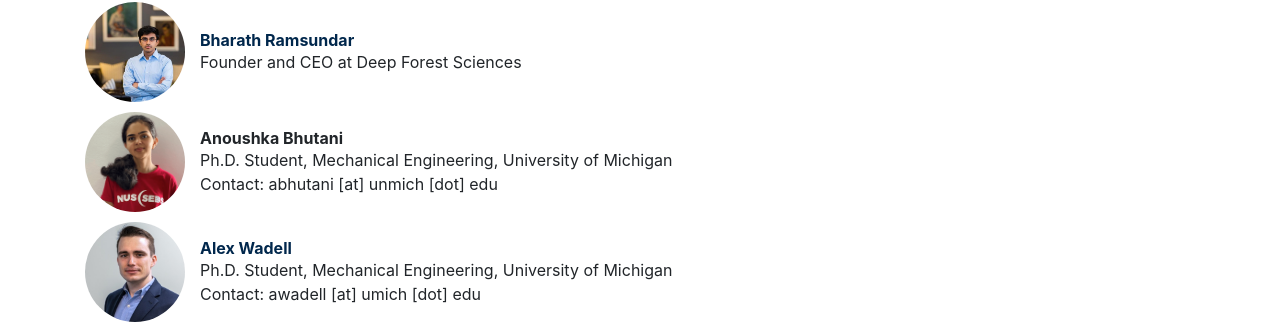
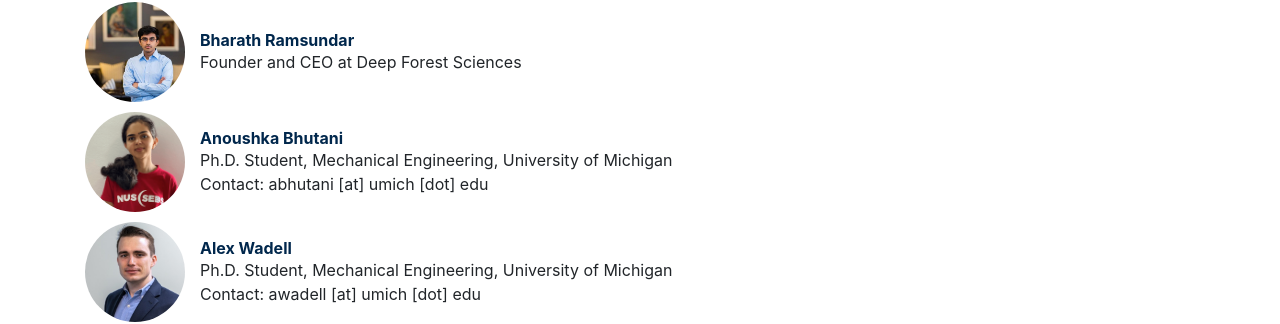
Before and after one commit to scifm/scifm.github.io, a Jekyll site: the page built from _pages/about.md, in a window 1280 px wide. Shown: the part 506-830 px from the top of the page. Built offline with Jekyll 4.4.1, drawn with Linux system fonts in a browser that asks for light colours.

Commit message:
new title for catalyst, fix email

```diff
--- a/_data/people.yml
+++ b/_data/people.yml
@@ -14,9 +14,10 @@
 
 abhutani:
     display_name: "Anoushka Bhutani"
+    webpage: "https://www.linkedin.com/in/anoushka-bhutani/"
     image: assets/img/abhutani.png
     bio: Ph.D. Student, Mechanical Engineering, University of Michigan
-    email: "abhutani [at] unmich [dot] edu"
+    email: "abhutani [at] umich [dot] edu"
 
 asebasti:
     display_name: "Amal S Sebastian"
```
Also changed, not shown: _projects/catalyst.md (+1 -1 lines).
